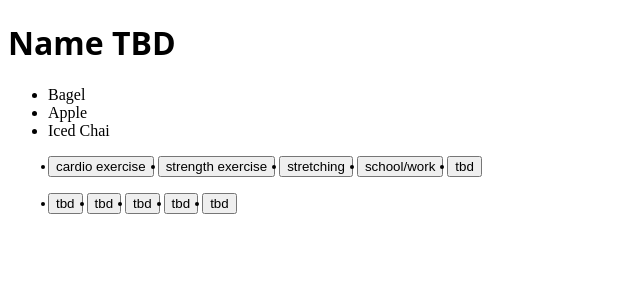
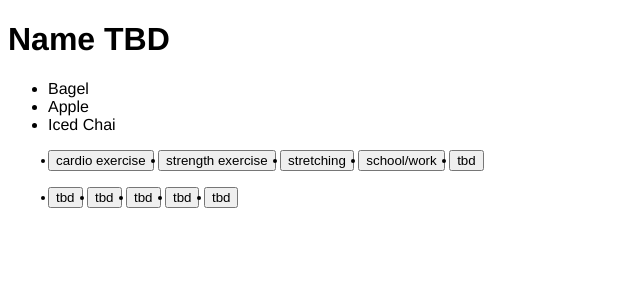
Before and after one commit to crowelladrianna/hackher2023, a PHP site: page / in a window 1280 px wide. Shown: the top 300 px of the page, without its empty margins (0-640 px from the left). Run offline with PHP 8.4, Linux system fonts and the light colour scheme.

Commit message:
font change

```diff
--- a/mystyle.css
+++ b/mystyle.css
@@ -4,5 +4,17 @@ button:focus, button:active {background: green;}
 h1 {
     font-size: 2em;
     width: 100%;
-    font-family: 'Open Sans',Verdana,Sans-Serif;
+    font-family: Helvetica;
   }
+
+.food {
+    font-family: Helvetica;
+}
+
+.activities {
+    font-family: Helvetica;
+}
+
+.symptoms {
+    font-family: Helvetica;
+}
```
